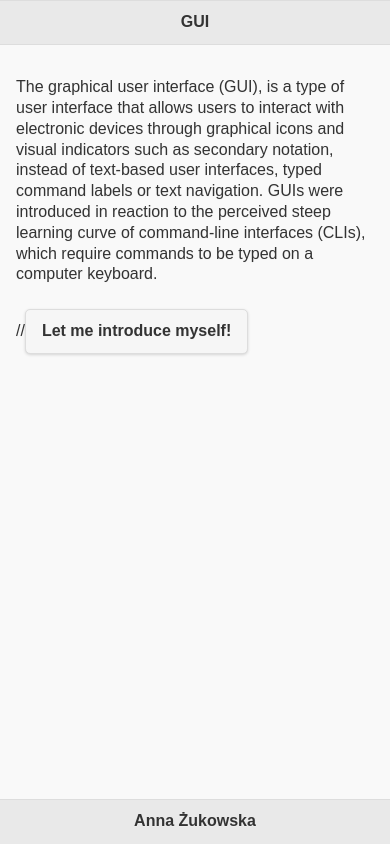
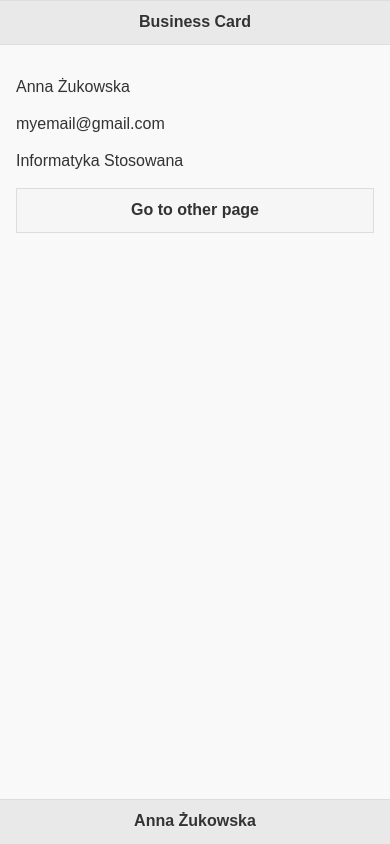
Before and after one commit to zuczekmine/PG-Hello-JQMobile, a plain HTML site: page www/index.html in a window 390 px wide. Drawn offline with Linux system fonts and the light colour scheme; some packages are replaced by stand-ins of ours.

Commit message:
Zmiana index.html - dodanie drugiej strony

```diff
--- a/www/index.html
+++ b/www/index.html
@@ -13,17 +13,14 @@
 		<!-- My app main page -->
 		<div data-role="page" id="pageone">
 		  <div data-role="header">
-			<h1>GUI</h1>
+			<h1>Business Card</h1>
 		  </div>
 		  <div data-role="main" class="ui-content">
-			<p>The graphical user interface (GUI), is a type of user interface
-			that allows users to interact with electronic devices through graphical
-			icons and visual indicators such as secondary notation, instead of
-			text-based user interfaces, typed command labels or text navigation.
-			GUIs were introduced in reaction to the perceived steep learning curve
-			of command-line interfaces (CLIs), which require commands to be typed
-			on a computer keyboard.</p>
-			//<a href="#details" class="ui-btn ui-btn-inline ui-corner-all ui-shadow" onclick="deviceInfo()">Let me introduce myself!</a>
+			<p>Anna Żukowska</p>
+			<p>myemail@gmail.com</p>
+			<p>Informatyka Stosowana</p>
+			<a href="#pagetwo" class="ui-btn">Go to other page</a>
+			<!--<a href="#details" class="ui-btn ui-btn-inline ui-corner-all ui-shadow" onclick="deviceInfo()">Let me introduce myself!</a>-->
 		  </div>
 		  <div data-role="footer" data-position="fixed">
 			<h1>Anna Żukowska</h1>
@@ -31,6 +28,20 @@
 		</div>
 
 		<!-- Mobile device details page -->
+		<div data-role="page" id="pagetwo">
+			<div data-role="header" data-theme="a">
+				<h1>Business Card</h1>
+			</div>
+			<div role="main" class="ui-content">
+				<p>Programowanie jest super i w ogóle.</p>
+				<p>Lubie placki</p>
+				<a href="#pageone" class="ui-btn">Go to other page</a>
+			</div>
+			<div data-role="footer" data-position="fixed">
+			<h1>Anna Żukowska</h1>
+			</div>
+		</div>
+
 		<div data-role="page" id="details" data-dialog="true">
 			<div data-role="header" data-theme="a">
 				<h1>It's me</h1>
```
